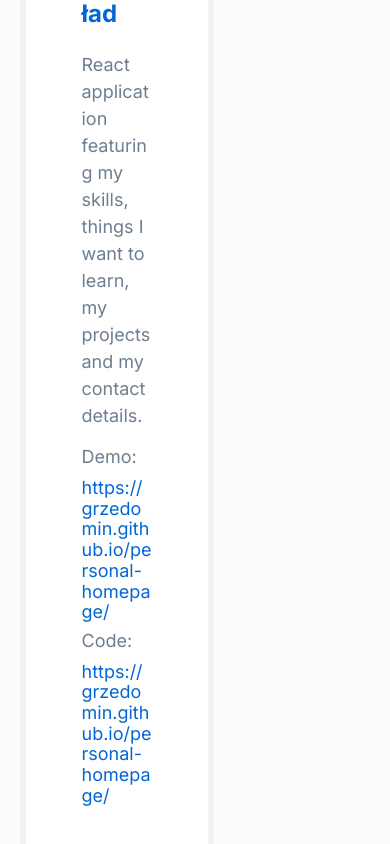
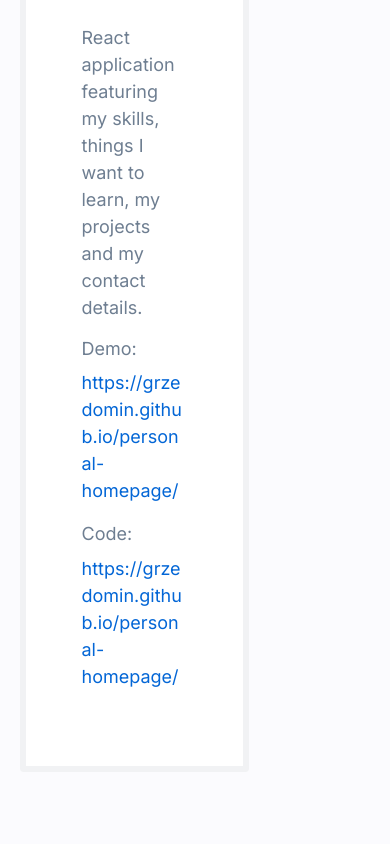
Before and after one commit to Maciej86/personal-homepage, a React (Create React App) app: page / in a window 390 px wide. Shown: the part 2611-3455 px from the top of the page. After the commit the page ends 3413 px from the top, so only its background shows below. Built offline with nearby package versions, Linux system fonts and the light colour scheme; no server answers.

Commit message:
better mobile layout

```diff
--- a/src/common/SamllTile/styled.js
+++ b/src/common/SamllTile/styled.js
@@ -24,18 +24,20 @@ export const Repo = styled.div`
   margin-bottom: 8px;
   gap: 10px;
 
-  @media (max-width: 585px) {
+  @media (max-width: 990px) {
     flex-direction: column;
+    margin-bottom: 20px;
   }
 `;
 
 export const Text = styled.span`
-  width: 70px;
+  width: 105px;
 `;
 
 export const Link = styled.a`
   color: ${({ theme }) => theme.color.scienceBlue};
   text-decoration: none;
+  line-height: 1.5;
 
   &:hover {
     text-decoration: underline;
```
